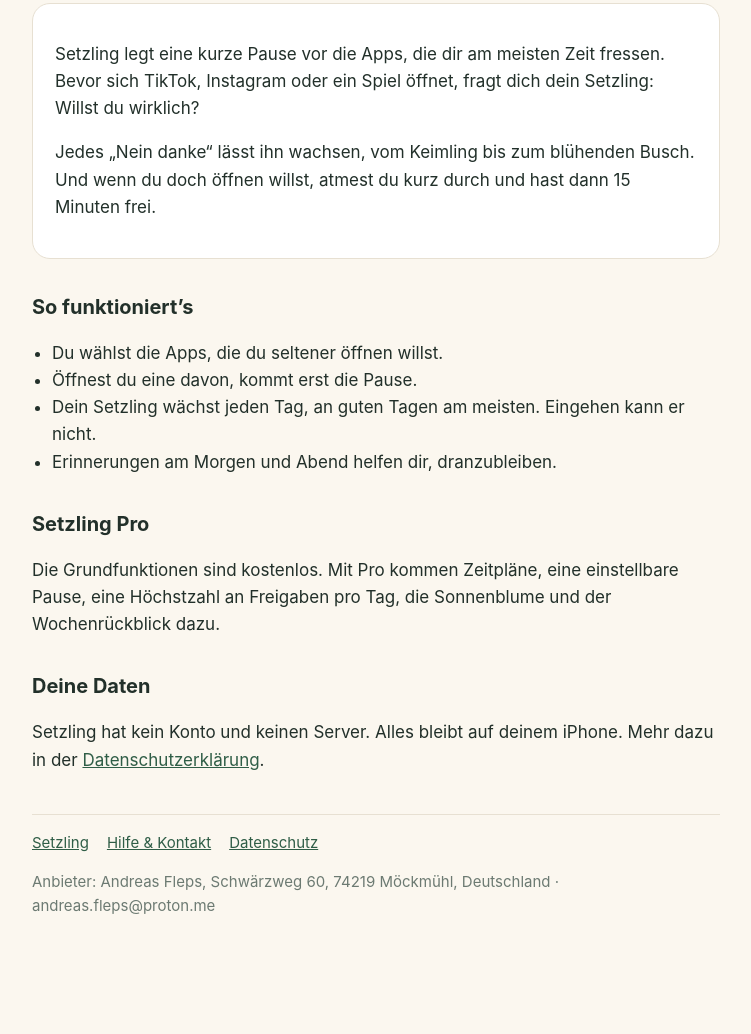
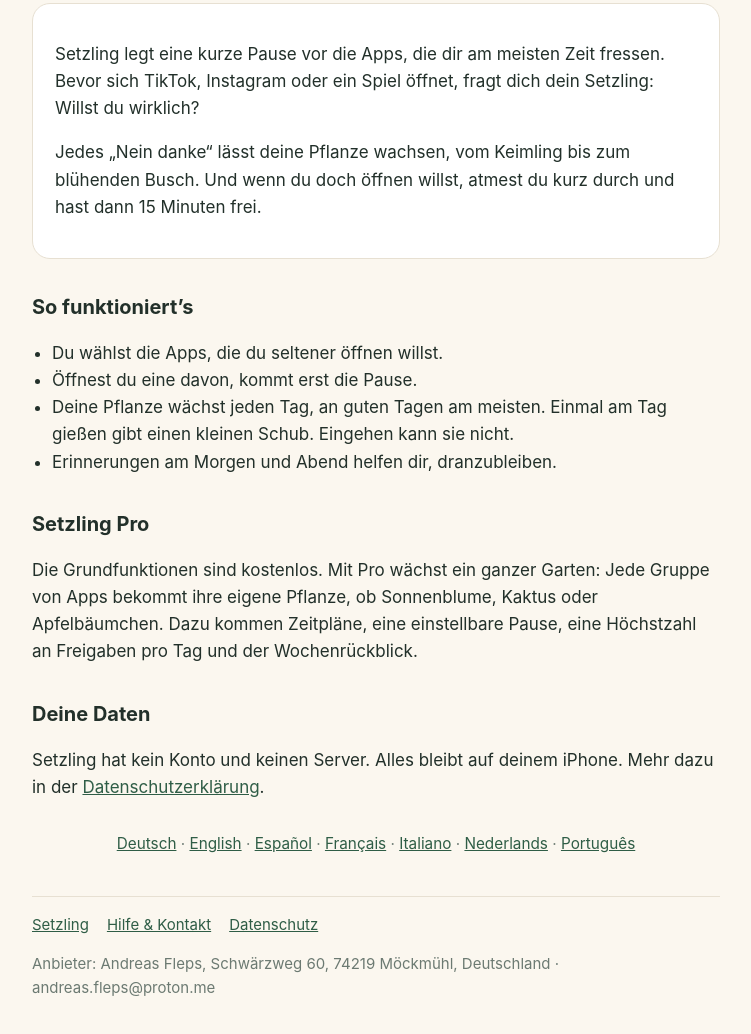
Before and after one commit to FLEPSAND/setzling-legal, a plain HTML site: page index.html in a window 1280 px wide. Shown: the part 352-1386 px from the top of the page, without its empty margins (264-1015 px from the left). Before the commit the page ends 1349 px from the top, so only its background shows below. Drawn offline with Linux system fonts and the light colour scheme.

Commit message:
Website: Garten, Sprachumschalter, Datenschutz 1.1
Co-Authored-By: Claude Opus 5.5 <noreply@anthropic.com>

```diff
--- a/index.html
+++ b/index.html
@@ -7,19 +7,20 @@
 <div class="held"><img src="symbol.png" alt="Setzling-Symbol"><h1>Setzling</h1><p class="leise">Weniger Handy, mehr Leben.</p></div>
 <div class="karte">
 <p>Setzling legt eine kurze Pause vor die Apps, die dir am meisten Zeit fressen. Bevor sich TikTok, Instagram oder ein Spiel öffnet, fragt dich dein Setzling: Willst du wirklich?</p>
-<p>Jedes „Nein danke“ lässt ihn wachsen, vom Keimling bis zum blühenden Busch. Und wenn du doch öffnen willst, atmest du kurz durch und hast dann 15 Minuten frei.</p>
+<p>Jedes „Nein danke“ lässt deine Pflanze wachsen, vom Keimling bis zum blühenden Busch. Und wenn du doch öffnen willst, atmest du kurz durch und hast dann 15 Minuten frei.</p>
 </div>
 <h2>So funktioniert’s</h2>
 <ul>
 <li>Du wählst die Apps, die du seltener öffnen willst.</li>
 <li>Öffnest du eine davon, kommt erst die Pause.</li>
-<li>Dein Setzling wächst jeden Tag, an guten Tagen am meisten. Eingehen kann er nicht.</li>
+<li>Deine Pflanze wächst jeden Tag, an guten Tagen am meisten. Einmal am Tag gießen gibt einen kleinen Schub. Eingehen kann sie nicht.</li>
 <li>Erinnerungen am Morgen und Abend helfen dir, dranzubleiben.</li>
 </ul>
 <h2>Setzling Pro</h2>
-<p>Die Grundfunktionen sind kostenlos. Mit Pro kommen Zeitpläne, eine einstellbare Pause, eine Höchstzahl an Freigaben pro Tag, die Sonnenblume und der Wochenrückblick dazu.</p>
+<p>Die Grundfunktionen sind kostenlos. Mit Pro wächst ein ganzer Garten: Jede Gruppe von Apps bekommt ihre eigene Pflanze, ob Sonnenblume, Kaktus oder Apfelbäumchen. Dazu kommen Zeitpläne, eine einstellbare Pause, eine Höchstzahl an Freigaben pro Tag und der Wochenrückblick.</p>
 <h2>Deine Daten</h2>
 <p>Setzling hat kein Konto und keinen Server. Alles bleibt auf deinem iPhone. Mehr dazu in der <a href="datenschutz.html">Datenschutzerklärung</a>.</p>
+<p class="sprachen"><a href="index.html" lang="de">Deutsch</a> · <a href="en/" lang="en">English</a> · <a href="es/" lang="es">Español</a> · <a href="fr/" lang="fr">Français</a> · <a href="it/" lang="it">Italiano</a> · <a href="nl/" lang="nl">Nederlands</a> · <a href="pt/" lang="pt">Português</a></p>
 <nav><a href="index.html">Setzling</a><a href="support.html">Hilfe &amp; Kontakt</a><a href="datenschutz.html">Datenschutz</a></nav>
 <p class="leise">Anbieter: Andreas Fleps, Schwärzweg 60, 74219 Möckmühl, Deutschland · andreas.fleps@proton.me</p>
 </main></body></html>
--- a/stil.css
+++ b/stil.css
@@ -17,3 +17,4 @@ nav{margin-top:40px;padding-top:16px;border-top:1px solid var(--linie);font-size
 .held img{width:160px;height:160px;border-radius:36px;box-shadow:0 8px 30px rgba(47,93,70,.18)}
 .held h1{font-size:38px;margin-top:18px}
 ul{padding-left:20px}
+.sprachen{font-size:.9em;color:#6C7A72;text-align:center;margin-top:2em}.sprachen a{white-space:nowrap}
```
Also changed, not shown: datenschutz.html (+5 -4 lines), support.html (+4 -1 lines).
